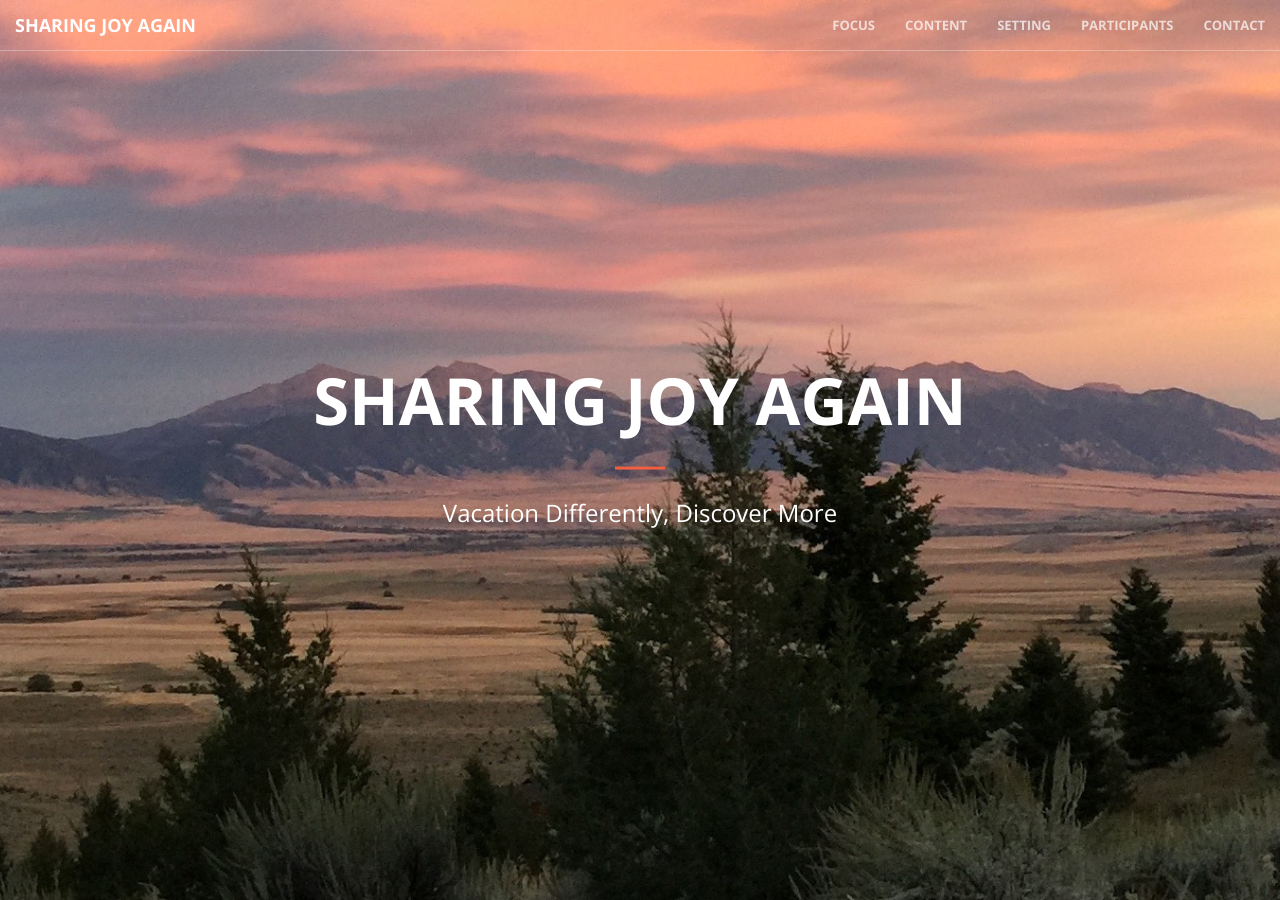
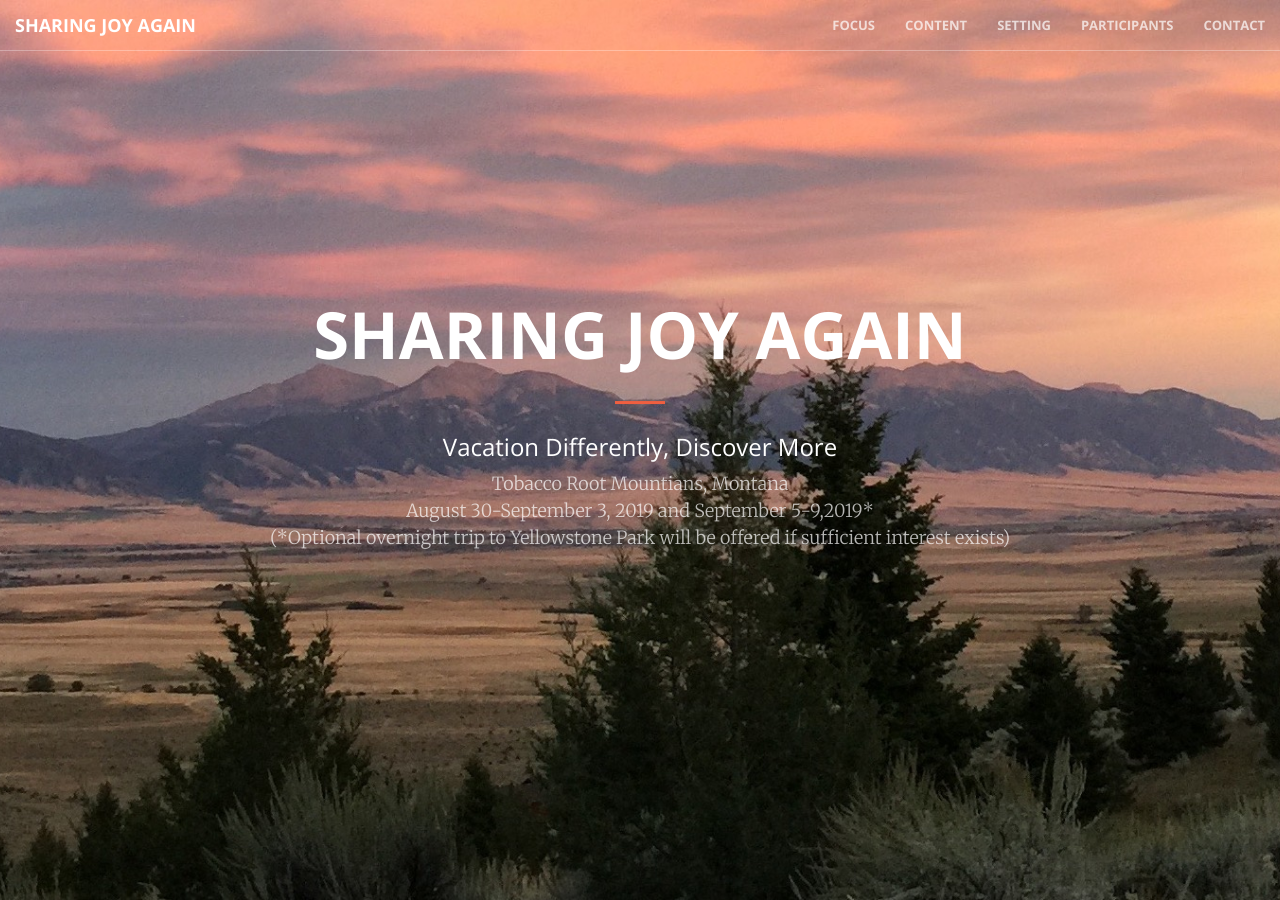
Before and after one commit to mattjohnsonco/joy, a Jekyll site: the page built from index.html, in a window 1280 px wide and 900 px high. Built offline with Jekyll 4.4.1, drawn with Linux system fonts in a browser that asks for light colours.

Commit message:
Update header.html

```diff
--- a/_includes/header.html
+++ b/_includes/header.html
@@ -7,6 +7,10 @@
             <!-- Do not display this at the moment
             <a href="#about" class="btn btn-primary btn-xl page-scroll">Find Out More</a>
             --->
+            <p text-align="center">Tobacco Root Mountians, Montana<br>
+              August 30-September 3, 2019  and September 5-9,2019*<br>
+              (*Optional overnight trip to Yellowstone Park will be offered if sufficient interest exists)
+            </p>
         </div>
     </div>
 </header>
```
